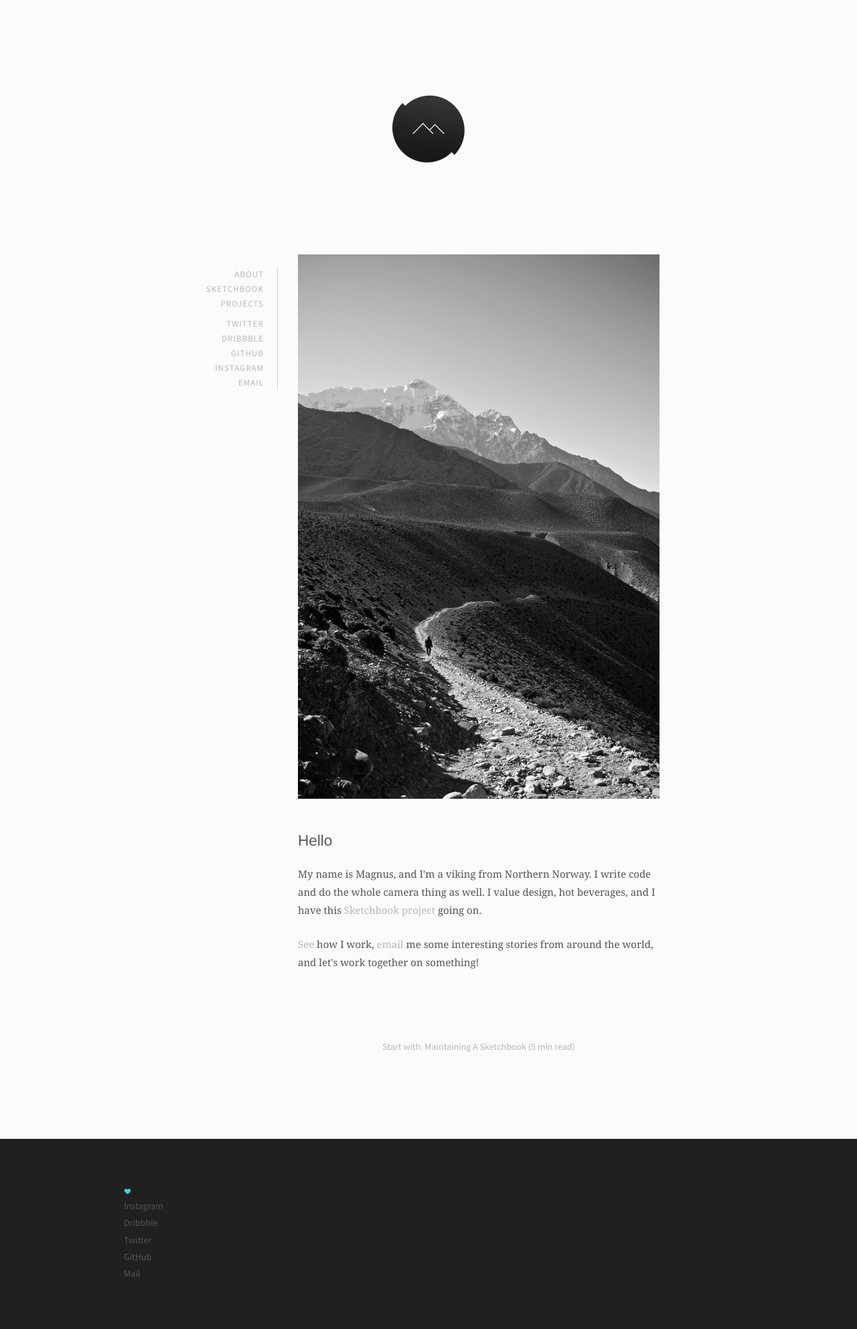
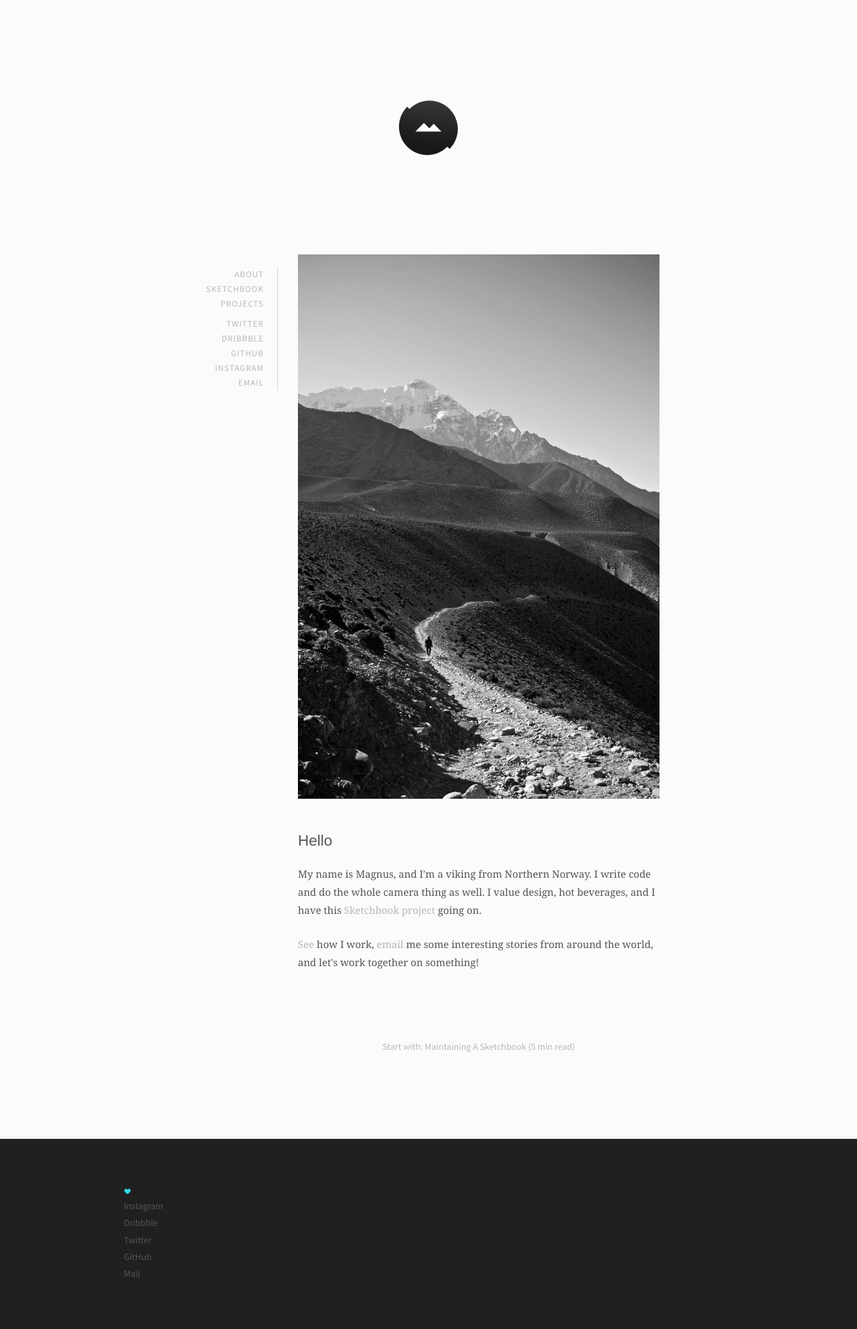
Before and after one commit to partcoffee/partcoffee.github.io, a Jekyll site: the page built from index.html, in a window 1280 px wide. Shown: the whole page at 67% size. Built offline with Jekyll 4.4.1, drawn with Linux system fonts in a browser that asks for light colours.

Commit message:
Updated logo

```diff
--- a/css/main.scss
+++ b/css/main.scss
@@ -118,8 +118,8 @@ header {
 	text-align: center;
 
 	img {
-		margin-top: 140px;
-		width: 130px;
+		margin-top: 150px;
+		width: 100px;
 		background: transparent;
 	}
 }
@@ -407,7 +407,7 @@ code {
 		height: 380px;
 
 		img {
-			margin-top: 130px;
+			margin-top: 140px;
 		}
 	}
 
```
Also changed, not shown: img/assets/logo.png, 2 other files.
